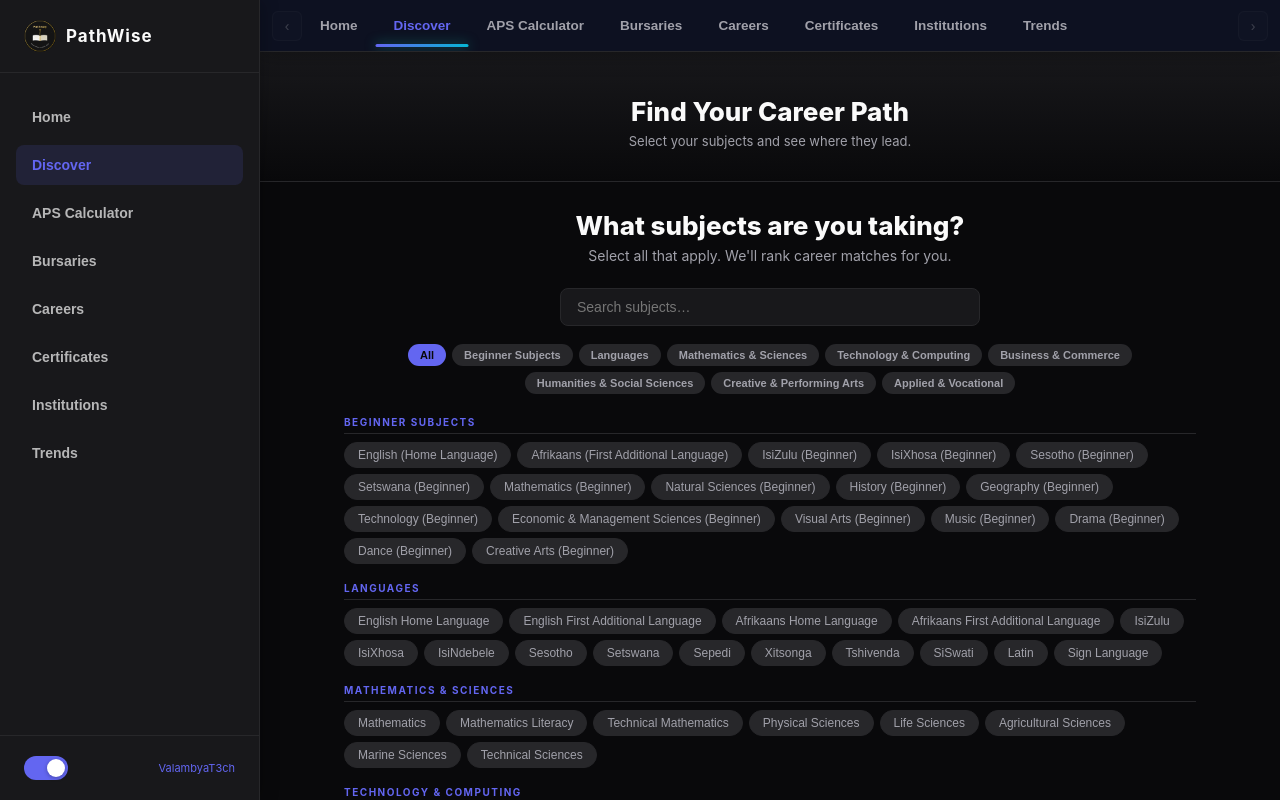
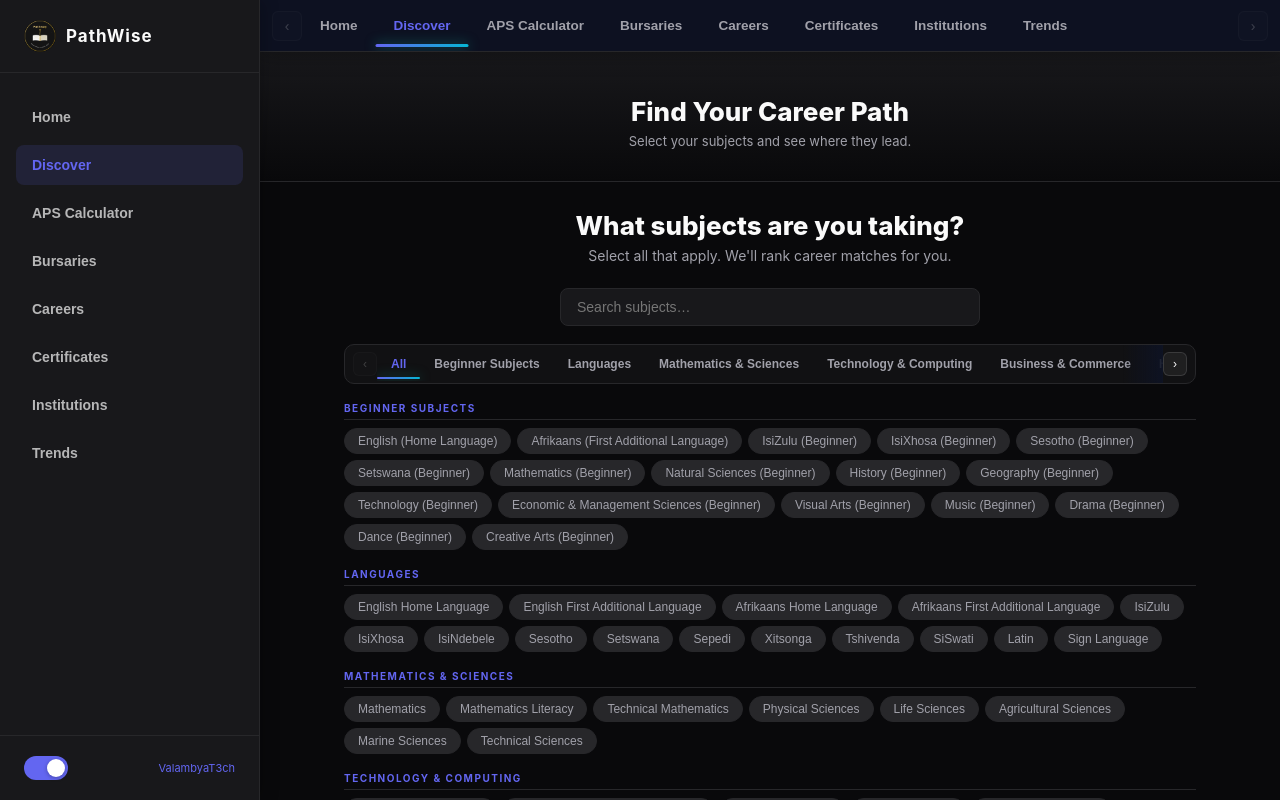
Before and after one commit to ngobeni2302-alt/PathWayZA, a React (Vite) app: page / in a window 1280 px wide. Both pictures are taken after a click on the button "Find my career path". Shown: the top 800 px of the page. Built offline with nearby package versions, Linux system fonts and the light colour scheme.

Commit message:
apply System Tab System to all option and category panels across app

```diff
--- a/PathwayZA.jsx
+++ b/PathwayZA.jsx
@@ -913,24 +913,16 @@ function DiscoverPage({ T, dark }) {
           }}/>
       </div>
 
-      {/* Category tabs */}
-      <div className="desktop-filters" style={{ gap: 6, flexWrap: "wrap", justifyContent: "center", marginBottom: 22 }}>
-        {groupNames.map(g => (
-          <button key={g} onClick={() => setActiveGroup(g)} style={{
-            background: activeGroup === g ? T.teal : T.slate,
-            color: activeGroup === g ? (dark ? T.navy : "#fff") : T.muted,
-            border: "none", borderRadius: 20, padding: "5px 12px",
-            fontSize: 11, fontWeight: 600, cursor: "pointer",
-          }}>{g}</button>
-        ))}
-      </div>
-      <div className="mobile-filters">
-        <select value={activeGroup} onChange={(e) => setActiveGroup(e.target.value)}>
-          {groupNames.map(g => (
-            <option key={g} value={g}>{g}</option>
-          ))}
-        </select>
-      </div>
+      {/* Subject Group Options */}
+      <SystemTabNav
+        tabs={groupNames}
+        activeTab={activeGroup}
+        onTabSelect={setActiveGroup}
+        T={T}
+        dark={dark}
+        compact={true}
+        ariaLabel="Subject Group Categories"
+      />
 
       {/* Grouped pills */}
       <div style={{ marginBottom: 24 }}>
@@ -1033,23 +1025,15 @@ function CareersPage({ T, dark }) {
         <h2 style={{ fontSize: 24, color: T.chalk, fontWeight: 800, marginBottom: 5 }}>Career Explorer</h2>
         <p style={{ color: T.muted, fontSize: 13 }}>Browse all careers. Click any card for paths, bursaries, and internships.</p>
       </div>
-      <div className="desktop-filters" style={{ gap: 6, flexWrap: "wrap", marginBottom: 22 }}>
-        {FIELDS.map(f => (
-          <button key={f} onClick={() => setField(f)} style={{
-            background: field === f ? T.teal : T.slate,
-            color: field === f ? (dark ? T.navy : "#fff") : T.muted,
-            border: "none", borderRadius: 6, padding: "5px 12px",
-            fontSize: 11, fontWeight: 600, cursor: "pointer",
-          }}>{f}</button>
-        ))}
-      </div>
-      <div className="mobile-filters">
-        <select value={field} onChange={(e) => setField(e.target.value)}>
-          {FIELDS.map(f => (
-            <option key={f} value={f}>{f}</option>
-          ))}
-        </select>
-      </div>
+      <SystemTabNav
+        tabs={FIELDS}
+        activeTab={field}
+        onTabSelect={setField}
+        T={T}
+        dark={dark}
+        compact={true}
+        ariaLabel="Career Field Options"
+      />
       <div style={{ marginBottom: 12, fontSize: 12, color: T.muted }}>
         Showing <span style={{ color: T.teal, fontWeight: 700 }}>{filtered.length}</span> careers
       </div>
@@ -1103,6 +1087,9 @@ function CareersPage({ T, dark }) {
 }
 
 function BursariesPage({ T, dark }) {
+  const [bursaryType, setBursaryType] = useState("All");
+  const BURSARY_TYPES = ["All", "Government", "Corporate", "SETA", "Foundation", "Professional Body", "Platform"];
+
   const bursaries = [
     { name: "NSFAS", type: "Government", fields: "All fields", amount: "Up to R105 000/yr", apply: "nsfas.org.za", url: "https://www.nsfas.org.za", deadline: "Nov - Jan" },
     { name: "Funza Lushaka", type: "Government", fields: "Teaching / Education", amount: "Full cost of study", apply: "funzalushaka.gov.za", url: "https://www.funzalushaka.gov.za", deadline: "Nov - Jan" },
@@ -1119,6 +1106,10 @@ function BursariesPage({ T, dark }) {
     { name: "ZABursaries Portal", type: "Platform", fields: "All bursaries and scholarships", amount: "Varies by bursary", apply: "zabursaries.co.za", url: "https://www.zabursaries.co.za", deadline: "Ongoing" },
   ];
 
+  const filteredBursaries = bursaryType === "All"
+    ? bursaries
+    : bursaries.filter(b => b.type === bursaryType);
+
   const typeColors = {
     Government: T.teal, Corporate: T.amber,
     SETA: "#8B5CF6", Foundation: "#06B6D4", "Professional Body": "#F43F5E", Platform: "#22C55E",
@@ -1130,8 +1121,23 @@ function BursariesPage({ T, dark }) {
         <h2 style={{ fontSize: 24, color: T.chalk, fontWeight: 800, marginBottom: 5 }}>Bursaries & Funding</h2>
         <p style={{ color: T.muted, fontSize: 13 }}>Real South African bursaries — your education should not be held back by money.</p>
       </div>
+
+      <SystemTabNav
+        tabs={BURSARY_TYPES}
+        activeTab={bursaryType}
+        onTabSelect={setBursaryType}
+        T={T}
+        dark={dark}
+        compact={true}
+        ariaLabel="Bursary Type Options"
+      />
+
+      <div style={{ marginBottom: 12, fontSize: 12, color: T.muted }}>
+        Showing <span style={{ color: T.teal, fontWeight: 700 }}>{filteredBursaries.length}</span> bursaries
+      </div>
+
       <div className="career-grid">
-        {bursaries.map(b => (
+        {filteredBursaries.map(b => (
           <div key={b.name} style={{
             background: T.navyCard, border: `1px solid ${T.border}`,
             borderRadius: 12, padding: 18,
@@ -1512,32 +1518,16 @@ function CertificatesPage({ T, dark }) {
         />
       </div>
 
-      {/* Categories Filters */}
-      <div className="desktop-filters" style={{ gap: 6, flexWrap: "wrap", marginBottom: 22 }}>
-        {CERTIFICATE_CATEGORIES.map(f => (
-          <button
-            key={f}
-            onClick={() => setCategory(f)}
-            style={{
-              background: category === f ? T.teal : T.slate,
-              color: category === f ? (dark ? T.navy : "#fff") : T.muted,
-              border: "none", borderRadius: 6, padding: "5px 12px",
-              fontSize: 11, fontWeight: 600, cursor: "pointer",
-              transition: "all 0.2s ease"
-            }}
-          >
-            {f}
-          </button>
-        ))}
-      </div>
-
-      <div className="mobile-filters">
-        <select value={category} onChange={(e) => setCategory(e.target.value)}>
-          {CERTIFICATE_CATEGORIES.map(f => (
-            <option key={f} value={f}>{f}</option>
-          ))}
-        </select>
-      </div>
+      {/* Certificate Category Options */}
+      <SystemTabNav
+        tabs={CERTIFICATE_CATEGORIES}
+        activeTab={category}
+        onTabSelect={setCategory}
+        T={T}
+        dark={dark}
+        compact={true}
+        ariaLabel="Certificate Category Options"
+      />
 
       <div style={{ marginBottom: 12, fontSize: 12, color: T.muted }}>
         Showing <span style={{ color: T.teal, fontWeight: 700 }}>{filtered.length}</span> certificates
@@ -2524,7 +2514,7 @@ function ApsCalculatorPage({ T, dark }) {
 }
 
 // ── MASTER TABS SYSTEM ────────────────────────────────────────────────────────
-function SystemTabNav({ tabs, activeTab, onTabSelect, T, dark }) {
+function SystemTabNav({ tabs, activeTab, onTabSelect, T, dark, compact = false, ariaLabel = "Navigation Tabs" }) {
   const scrollRef = useRef(null);
   const tabRefs = useRef({});
   const [indicator, setIndicator] = useState({ left: 0, width: 0 });
@@ -2596,24 +2586,39 @@ function SystemTabNav({ tabs, activeTab, onTabSelect, T, dark }) {
     }
   };
 
+  const isSegmented = tabs.length <= 5;
+
   return (
-    <>
+    <div style={{ marginBottom: compact ? 18 : 0, width: "100%" }}>
       {/* DESKTOP & LAPTOP TAB BAR SYSTEM */}
       <nav
         className="system-tab-nav"
         style={{
-          background: dark ? "rgba(14, 19, 36, 0.94)" : "rgba(255, 255, 255, 0.94)",
-          backdropFilter: "blur(12px)",
-          borderBottom: `1px solid ${T.border}`,
-        }}
-        aria-label="Primary Navigation"
+          position: compact ? "relative" : "sticky",
+          top: compact ? "auto" : 0,
+          background: compact
+            ? (dark ? "rgba(255, 255, 255, 0.03)" : "rgba(0, 0, 0, 0.03)")
+            : (dark ? "rgba(14, 19, 36, 0.94)" : "rgba(255, 255, 255, 0.94)"),
+          backdropFilter: compact ? "none" : "blur(12px)",
+          border: compact ? `1px solid ${T.border}` : undefined,
+          borderBottom: compact ? `1px solid ${T.border}` : `1px solid ${T.border}`,
+          borderRadius: compact ? 10 : 0,
+          padding: compact ? "2px 8px" : "0 12px",
+          boxShadow: compact ? "none" : "0 4px 20px rgba(0, 0, 0, 0.25)",
+        }}
+        aria-label={ariaLabel}
       >
         <button
           className="system-tab-chevron"
-          onClick={() => scrollBy(-220)}
+          onClick={() => scrollBy(-200)}
           disabled={!canScrollLeft}
           aria-label="Scroll left"
-          style={{ color: T.chalk }}
+          style={{
+            color: T.chalk,
+            width: compact ? 24 : 30,
+            height: compact ? 24 : 30,
+            fontSize: compact ? 12 : 14,
+          }}
         >
           ‹
         </button>
@@ -2622,6 +2627,7 @@ function SystemTabNav({ tabs, activeTab, onTabSelect, T, dark }) {
           className="system-tab-fade-left"
           style={{
             opacity: canScrollLeft ? 1 : 0,
+            left: compact ? 32 : 40,
             background: `linear-gradient(to right, ${dark ? "rgba(14, 19, 36, 0.95)" : "rgba(255, 255, 255, 0.95)"}, transparent)`,
           }}
         />
@@ -2632,6 +2638,7 @@ function SystemTabNav({ tabs, activeTab, onTabSelect, T, dark }) {
           onScroll={handleScroll}
           role="tablist"
           aria-orientation="horizontal"
+          style={{ padding: compact ? "4px 0" : "8px 0" }}
         >
           {tabs.map((tab, idx) => {
             const isActive = activeTab === tab;
@@ -2645,6 +2652,8 @@ function SystemTabNav({ tabs, activeTab, onTabSelect, T, dark }) {
                 className={`system-tab-item ${isActive ? "active" : ""}`}
                 style={{
                   color: isActive ? T.teal : T.muted,
+                  padding: compact ? "6px 14px" : "10px 18px",
+                  fontSize: compact ? 12 : 13.5,
                 }}
                 onClick={() => onTabSelect(tab)}
                 onKeyDown={(e) => handleKeyDown(e, idx)}
@@ -2660,6 +2669,8 @@ function SystemTabNav({ tabs, activeTab, onTabSelect, T, dark }) {
               transform: `translateX(${indicator.left}px)`,
               width: `${indicator.width}px`,
               background: `linear-gradient(90deg, ${T.teal}, #06b6d4)`,
+              height: compact ? 2 : 3,
+              bottom: compact ? 2 : 4,
             }}
           />
         </div>
@@ -2668,33 +2679,69 @@ function SystemTabNav({ tabs, activeTab, onTabSelect, T, dark }) {
           className="system-tab-fade-right"
           style={{
             opacity: canScrollRight ? 1 : 0,
+            right: compact ? 32 : 40,
             background: `linear-gradient(to left, ${dark ? "rgba(14, 19, 36, 0.95)" : "rgba(255, 255, 255, 0.95)"}, transparent)`,
           }}
         />
 
         <button
           className="system-tab-chevron"
-          onClick={() => scrollBy(220)}
+          onClick={() => scrollBy(200)}
           disabled={!canScrollRight}
           aria-label="Scroll right"
-          style={{ color: T.chalk }}
+          style={{
+            color: T.chalk,
+            width: compact ? 24 : 30,
+            height: compact ? 24 : 30,
+            fontSize: compact ? 12 : 14,
+          }}
         >
           ›
         </button>
       </nav>
 
-      {/* MOBILE HEADER & BOTTOM SHEET SYSTEM */}
+      {/* MOBILE CONTROL BAR (< 768px): Segmented Control (<= 5) or Bottom Sheet Trigger (> 5) */}
+      <div className="mobile-system-bar" style={{ background: compact ? "transparent" : T.navyMid, padding: compact ? "4px 0" : "10px 16px" }}>
+        {isSegmented ? (
           <div
-        className="mobile-system-bar"
-        style={{
-          background: T.navyMid,
-          borderBottom: `1px solid ${T.border}`,
+            style={{
+              display: "flex",
+              width: "100%",
+              background: dark ? "rgba(255, 255, 255, 0.05)" : "rgba(0, 0, 0, 0.05)",
+              border: `1px solid ${T.border}`,
+              borderRadius: 10,
+              padding: 3,
+              gap: 4,
             }}
           >
-        <div style={{ display: "flex", alignItems: "center", gap: 10 }}>
-          <img src="/logo.png" alt="PathWise Logo" style={{ width: 28, height: 28, borderRadius: "50%", objectFit: "cover" }} />
-          <span style={{ color: T.chalk, fontWeight: 700, fontSize: 16 }}>PathWise</span>
-        </div>
+            {tabs.map((tab) => {
+              const isActive = activeTab === tab;
+              return (
+                <button
+                  key={tab}
+                  onClick={() => onTabSelect(tab)}
+                  style={{
+                    flex: 1,
+                    padding: "8px 6px",
+                    border: "none",
+                    borderRadius: 7,
+                    fontSize: 11,
+                    fontWeight: isActive ? 700 : 500,
+                    background: isActive ? T.teal : "transparent",
+                    color: isActive ? (dark ? T.navy : "#fff") : T.muted,
+                    cursor: "pointer",
+                    transition: "all 0.2s ease",
+                    whiteSpace: "nowrap",
+                    overflow: "hidden",
+                    textOverflow: "ellipsis",
+                  }}
+                >
+                  {tab}
+                </button>
+              );
+            })}
+          </div>
+        ) : (
           <button
             onClick={() => setBottomSheetOpen(true)}
             style={{
@@ -2702,21 +2749,24 @@ function SystemTabNav({ tabs, activeTab, onTabSelect, T, dark }) {
               color: T.teal,
               border: `1px solid ${T.teal}40`,
               borderRadius: 8,
-            padding: "6px 14px",
+              padding: compact ? "8px 12px" : "6px 14px",
               fontSize: 13,
               fontWeight: 700,
               cursor: "pointer",
               display: "flex",
               alignItems: "center",
-            gap: 6,
+              justifyContent: "space-between",
+              width: "100%",
             }}
           >
-          <span>{activeTab}</span>
+            <span>Option: <strong>{activeTab}</strong></span>
             <span style={{ fontSize: 10 }}>▼</span>
           </button>
-      </div>
-
-      {bottomSheetOpen && (
+        )}
+      </div>
+
+      {/* MOBILE BOTTOM SHEET FOR > 5 OPTIONS */}
+      {!isSegmented && bottomSheetOpen && (
         <div
           className="mobile-bottom-sheet-backdrop"
           onClick={() => setBottomSheetOpen(false)}
@@ -2728,7 +2778,7 @@ function SystemTabNav({ tabs, activeTab, onTabSelect, T, dark }) {
           >
             <div className="bottom-sheet-handle" />
             <div style={{ display: "flex", justifyContent: "space-between", alignItems: "center", marginBottom: 16 }}>
-              <div style={{ fontSize: 16, fontWeight: 800, color: T.chalk }}>Navigation</div>
+              <div style={{ fontSize: 16, fontWeight: 800, color: T.chalk }}>Select Category</div>
               <button
                 onClick={() => setBottomSheetOpen(false)}
                 style={{ background: "none", border: "none", color: T.muted, fontSize: 18, cursor: "pointer" }}
@@ -2759,7 +2809,7 @@ function SystemTabNav({ tabs, activeTab, onTabSelect, T, dark }) {
           </div>
         </div>
       )}
-    </>
+    </div>
   );
 }
 
```
Also changed, not shown: 3 other files (tests, documents, lock files or other folders). Lines whose indentation alone changed are shown as unchanged.
